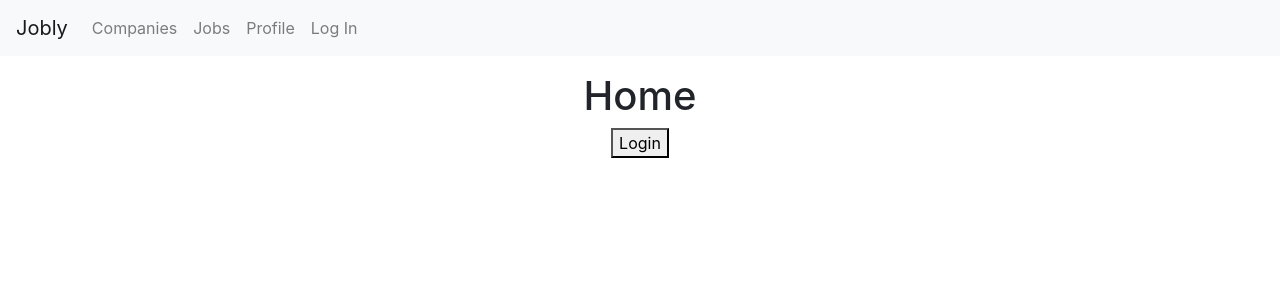
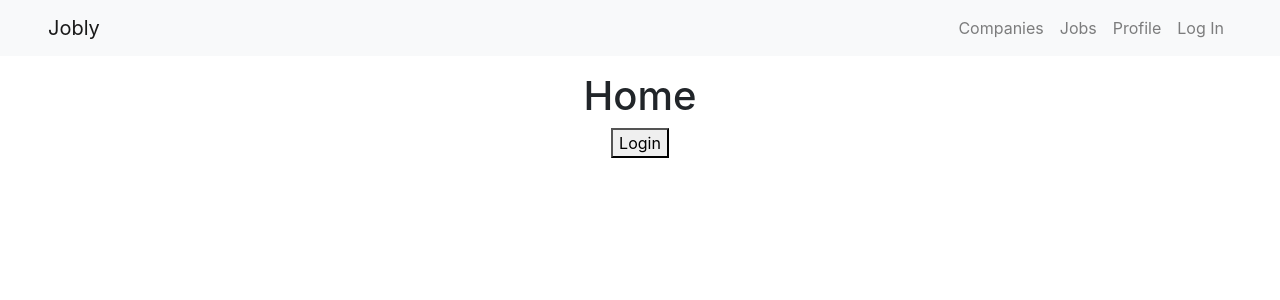
Before and after one commit to cowabungapeppercorn/jobly, a React (Create React App) app in the folder frontend/: page / in a window 1280 px wide. Shown: the top 300 px of the page. Built offline with nearby package versions, Linux system fonts and the light colour scheme; no server answers.

Commit message:
Minor changes to nav styling

```diff
--- a/frontend/src/Nav.js
+++ b/frontend/src/Nav.js
@@ -4,13 +4,13 @@ import { NavLink } from "react-router-dom";
 class Nav extends Component {
   render() {
     return (
-      <nav className="navbar navbar-expand-lg navbar-light bg-light">
+      <nav className="navbar navbar-expand-lg navbar-light bg-light px-5">
         <NavLink className="navbar-brand" to="/">Jobly</NavLink>
         <button className="navbar-toggler" type="button" data-toggle="collapse" data-target="#navbarNav" aria-controls="navbarNav" aria-expanded="false" aria-label="Toggle navigation">
           <span className="navbar-toggler-icon"></span>
         </button>
         <div className="collapse navbar-collapse" id="navbarNav">
-          <ul className="navbar-nav">
+          <ul className="navbar-nav ml-auto">
             <li className="nav-item">
               <NavLink className="nav-link" to="/companies">Companies <span className="sr-only">(current)</span></NavLink>
             </li>
```
